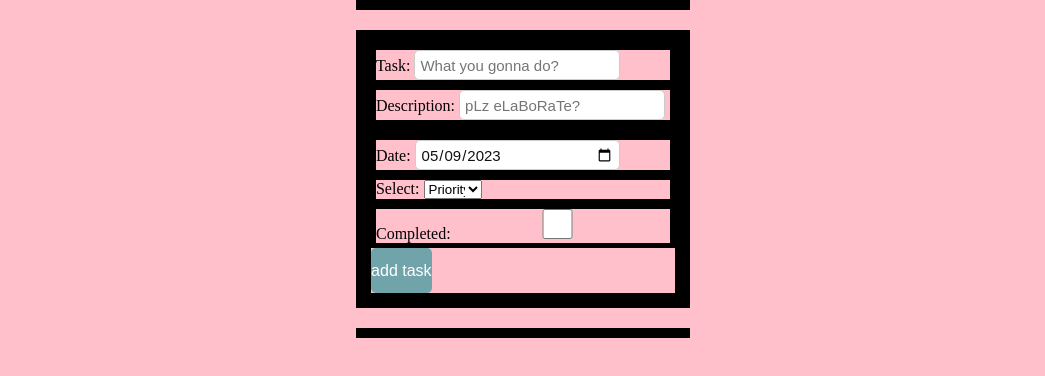
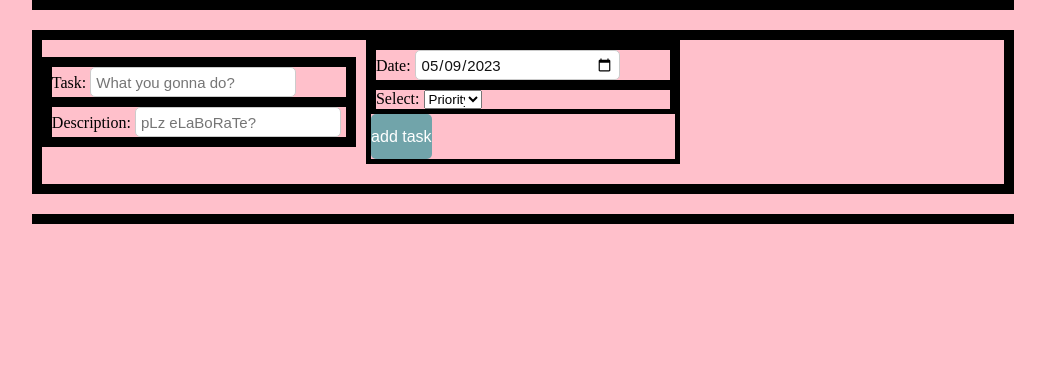
Before and after one commit to Jenziiy/todo-list, a website built with webpack: page dist/index.html in a window 1280 px wide. Shown: the whole page, without its empty margins (117-1162 px from the left). Built offline with nearby package versions, Linux system fonts and the light colour scheme.

Commit message:
remove checkbox from form

```diff
--- a/src/file.css
+++ b/src/file.css
@@ -23,7 +23,8 @@ body{
     min-width: 450px;
     min-height: 120px;
 
- };
+ }
+
 #add-task{
   display: grid;
   width: 100%;
--- a/src/view.js
+++ b/src/view.js
@@ -40,7 +40,7 @@ export function createForm(){
   containerInputFields.appendChild(createFormInput('Description: ', 'pLz eLaBoRaTe?', 'description'));
   containerSelectFields.appendChild(createFormDate('Date: ','date'));
   containerSelectFields.appendChild(createSelectOptions('Select: ', 'priority'));
-  containerSelectFields.appendChild(createCheckbox('Completed: ', 'checkbox'));
+  // containerSelectFields.appendChild(createCheckbox('Completed: ', 'checkbox'));
 
   let button = document.createElement('button');
   button.id = 'add-task-button';
```
